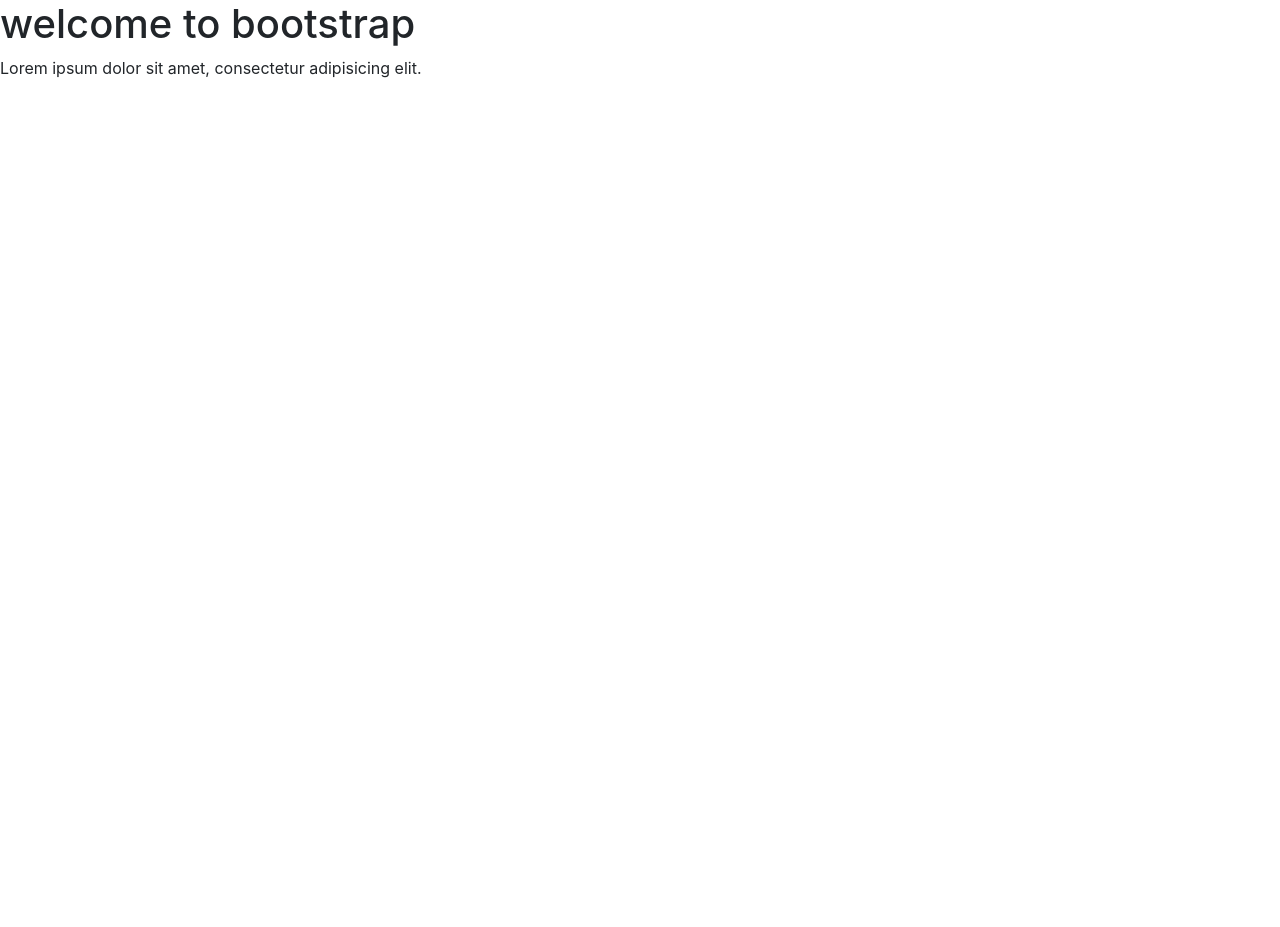
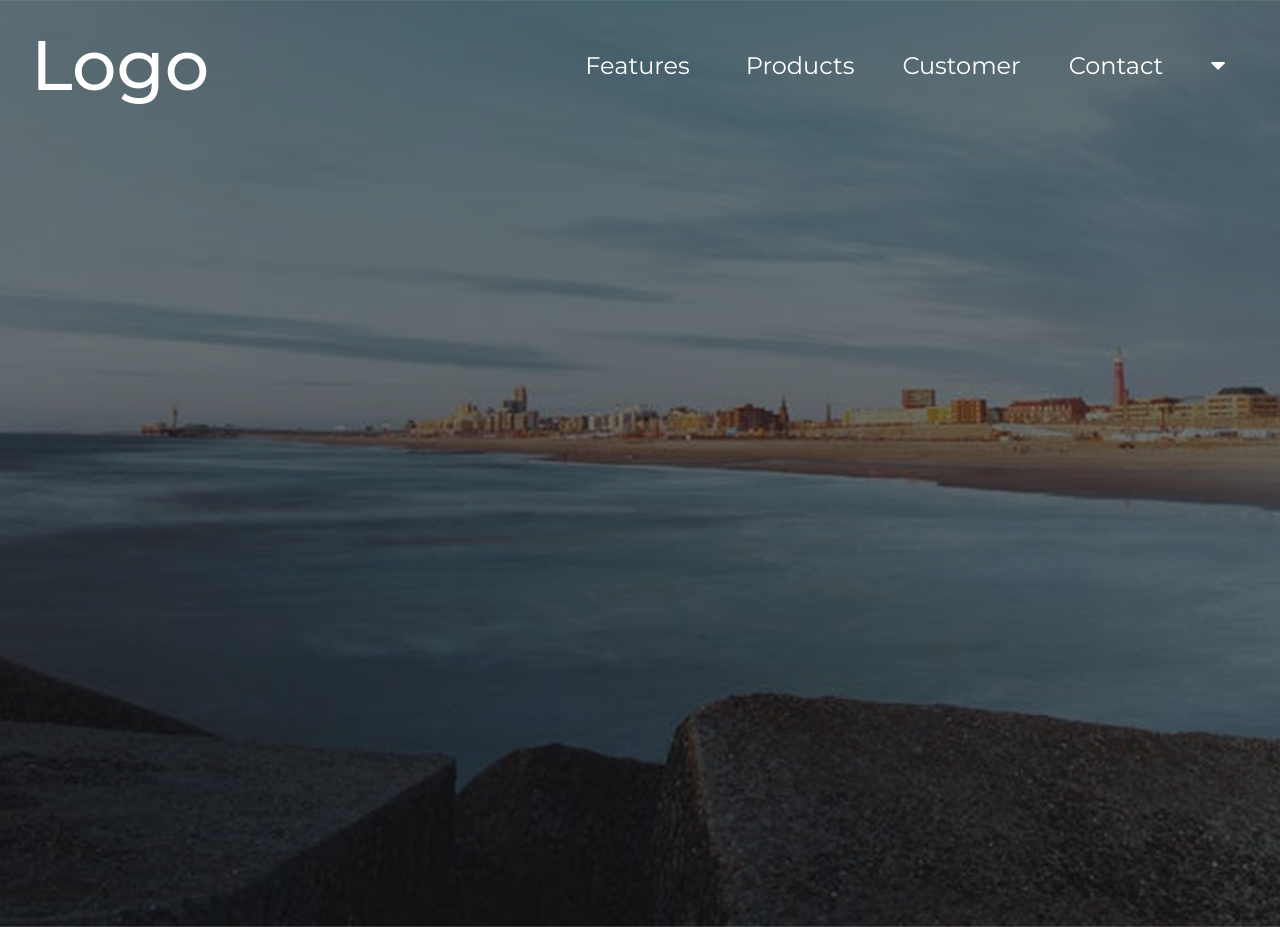
Before and after one commit to SarandaSadiku/Simple-Landing-Page, a website: page src/index.html in a window 1280 px wide. Before the commit the page ends 800 px from the top, so only its background shows below. Drawn offline with Linux system fonts and the light colour scheme.

Commit message:
navbar done

```diff
--- a/src/index.html
+++ b/src/index.html
@@ -4,14 +4,46 @@
     <meta charset="UTF-8">
     <meta name="viewport" content="width=device-width, initial-scale=1.0">
     <meta http-equiv="X-UA-Compatible" content="ie=edge">
-    <title>Bootstrap 4 Starter Pack</title>
+    <title>Landing Page</title>
     <link rel="stylesheet" href="css/font-awesome.min.css">
     <link rel="stylesheet" href="css/bootstrap.css">
     <link rel="stylesheet" href="css/style.css">
+    <!--Google Font -->
+    <link href="https://fonts.googleapis.com/css?family=Montserrat:300i,400,400i,500,800" rel="stylesheet">
 </head>
 <body>
-    <h1>welcome to bootstrap</h1>
-    <p>Lorem ipsum dolor sit amet, consectetur adipisicing elit.</p>
+    <header id="home">
+        <div class="container-fluid text-center">
+            <nav class="navbar navbar-expand-lg fixed">
+              <a class="navbar-brand d-inline" href="#home">Logo</a>
+
+              <button class="navbar-toggler" type="button" data-toggle="collapse" data-target="#navbarSupportedContent" aria-controls="navbarSupportedContent" aria-expanded="false" aria-label="Toggle navigation">
+                <span class="navbar-toggler-icon"></span>
+              </button>
+
+              <div class="collapse navbar-collapse" id="navbarSupportedContent">
+                <ul class="navbar-nav ml-auto">
+                  <li class="nav-item active mx-4">
+                    <a class="nav-link" href="#">Features <span class="sr-only">(current)</span></a>
+                  </li>
+                  <li class="nav-item mx-3">
+                    <a class="nav-link" href="#">Products</a>
+                  </li>
+                  <li class="nav-item mx-3">
+                    <a class="nav-link" href="#">Customer</a>
+                  </li>
+                  <li class="nav-item mx-3">
+                    <a class="nav-link" href="#">Contact</a>
+                  </li>
+                  <li class="nav-item mx-3">
+                    <a class="nav-link" href="#"><i class="fa fa-caret-down"></i></a>
+                  </li>
+                </ul>
+              </div>
+            </nav>
+        </div>
+
+    </header>
 
     <script src="js/jquery.min.js"></script>
     <script src="js/popper.min.js"></script>
--- a/src/scss/style.scss
+++ b/src/scss/style.scss
@@ -0,0 +1,29 @@
+$body-text: #333;
+$body-font-family: 'Montserrat', sans-serif;;
+$white-text: #fff;
+
+body{
+    color: $body-text;
+    font-family: $body-font-family;
+    overflow-x: hidden;
+    position: relative;
+    font-size: 16px;
+}
+/*=========================
+        HEADER
+==========================*/
+#home{
+    background: url('../img/header-bg.png') no-repeat fixed center;
+    background-size: cover;
+    height: 927px;
+    color: $white-text;
+    a{
+        color: $white-text;
+        font-size: 24px;
+    }
+    .navbar-brand{
+        font-size: 70px;
+        font-weight: 500;
+    }
+
+}
```
Also changed, not shown: src/css/style.css, src/img/header-bg.png (added).
